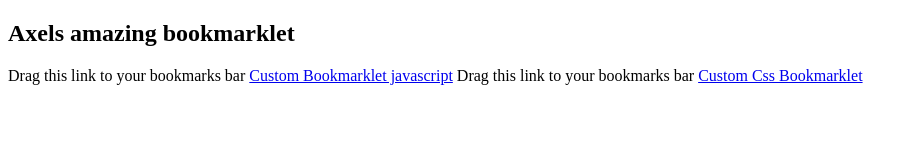
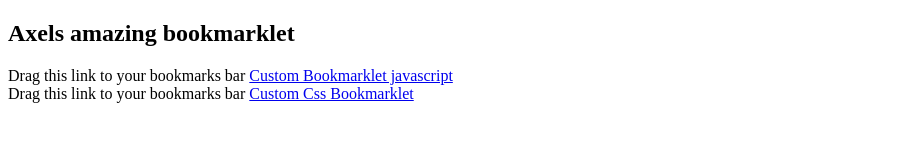
Before and after one commit to Edminsson/bookmarklet, a plain HTML site: page index.html in a window 1280 px wide. Shown: the whole page, without its empty margins (0-915 px from the left). Drawn offline with Linux system fonts and the light colour scheme.

Commit message:
fixing style

```diff
--- a/index.html
+++ b/index.html
@@ -6,14 +6,15 @@
 </head>
 <body>
     <h2>Axels amazing bookmarklet</h2>
+
     <div class="bookmarklet-link">
         <span>Drag this link to your bookmarks bar</span>
         <a class="the-link" href="javascript:%20(function%20()%20{var%20jsCode%20=%20document.createElement(%27script%27);jsCode.setAttribute(%27src%27,%20%27http://cssbokmarklet.azurewebsites.net/scripts/bookmarklet.js%27);document.body.appendChild(jsCode);}());" id="JsBookmarklet">Custom Bookmarklet javascript</a>
+    </div>
 
-
+    <div class="bookmarklet-link">
         <span>Drag this link to your bookmarks bar</span>
         <a class="the-link" href="javascript:%20(function%20()%20{var%20cssFile%20=%20document.createElement(%27link%27);cssFile.setAttribute(%27rel%27,%20%27stylesheet%27);cssFile.setAttribute(%27href%27,%20%27http://cssbokmarklet.azurewebsites.net/bookmarklets/main.css%27);document.body.appendChild(cssFile);}());" id="CssBookmarklet">Custom Css Bookmarklet</a>
-
     </div>
 </body>
 </html>
```
